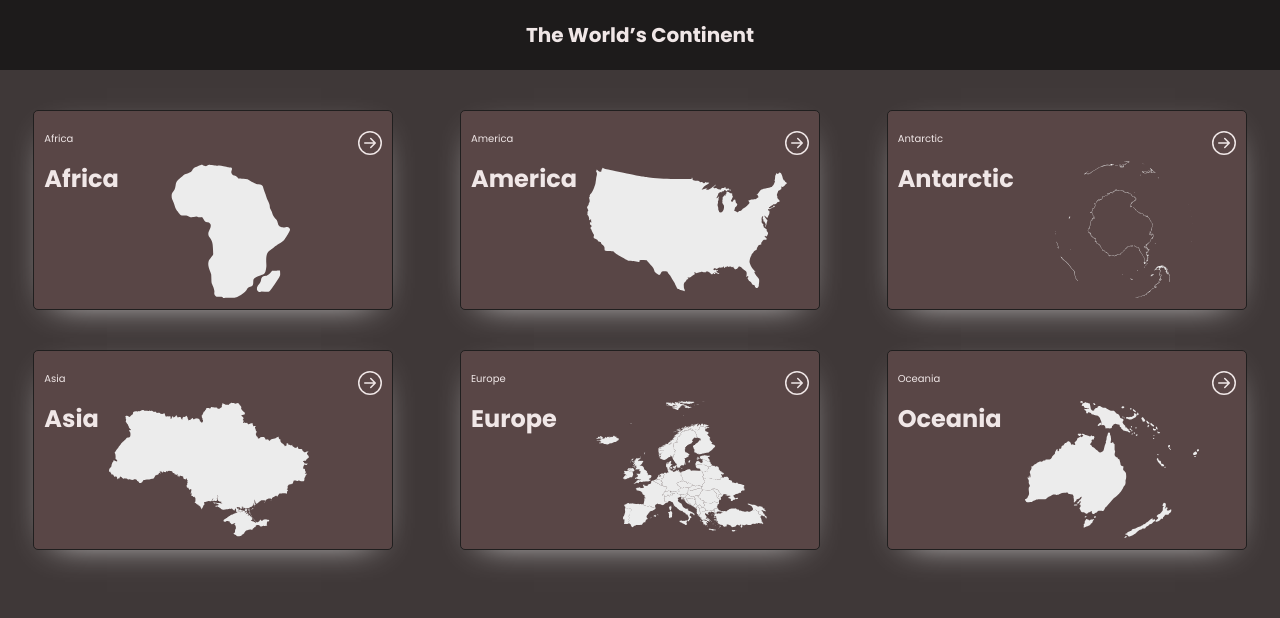
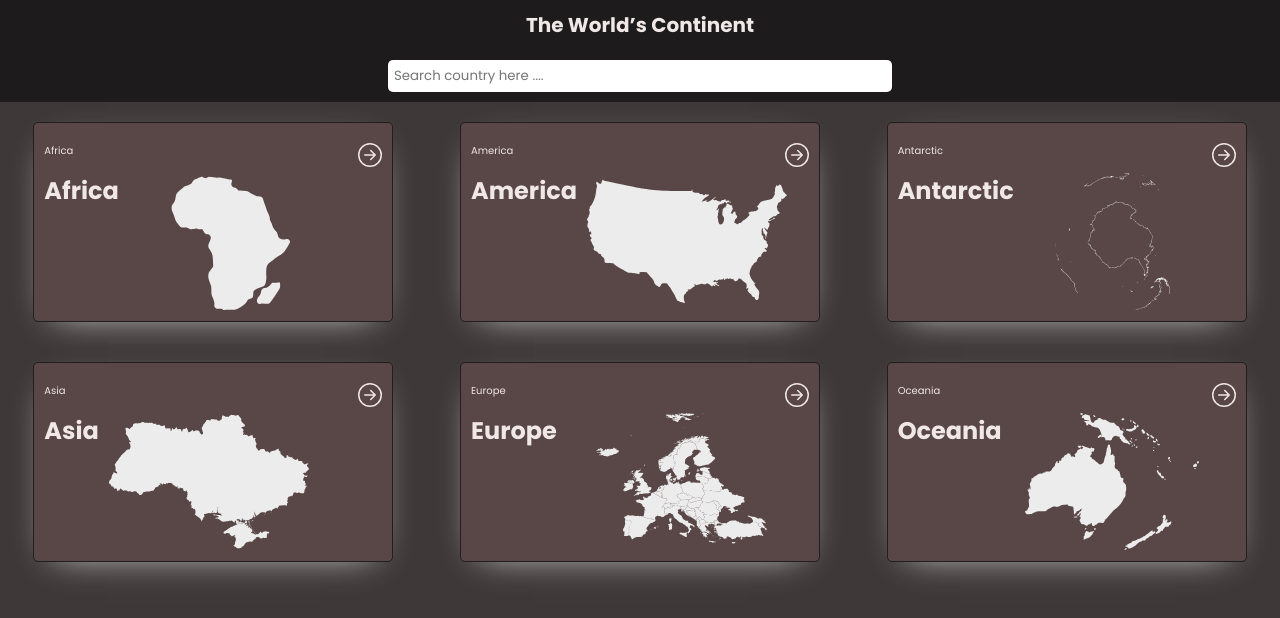
Before and after one commit to Theodoraldo/react-capstone-metrics, a React (Create React App) app: page / in a window 1280 px wide. Shown: the top 618 px of the page. Built offline with nearby package versions, Linux system fonts and the light colour scheme.

Commit message:
Add filter functionality to home page

```diff
--- a/src/components/Home.js
+++ b/src/components/Home.js
@@ -1,4 +1,4 @@
-import React from 'react';
+import React, { useState } from 'react';
 import './style/Home.css';
 import { Link } from 'react-router-dom';
 import { BsArrowRightCircle } from 'react-icons/bs';
@@ -19,12 +19,20 @@ const continentList = [
 ];
 
 export default function Home() {
+  const [search, setSearch] = useState('');
   return (
     <>
-      <p className="home-header">The World&#8217;s Continent</p>
+      <div className="home-header-container">
+        <p className="home-header">The World&#8217;s Continent</p>
+      </div>
+      <div className="search-head">
+        <input type="text" className="search" placeholder="Search country here ...." onChange={(e) => setSearch(e.target.value)} />
+      </div>
       <div className="wrap">
         {
-          continentList.map((continent) => (
+          continentList.filter((continent) => (
+            search.toLowerCase() === '' ? continent : continent.continent.toLowerCase().includes(search)
+          )).map((continent) => (
             <div key={continent.id} className="continent">
               <div className="cont-head">
                 <div>{continent.continent}</div>
--- a/src/components/style/Home.css
+++ b/src/components/style/Home.css
@@ -9,13 +9,18 @@
   box-shadow: 0 10px 35px -20px white;
 }
 
+.home-header-container {
+  background-color: rgb(29, 27, 27);
+  padding: 10px;
+}
+
 .home-header {
   text-align: center;
   font-size: 20px;
   font-weight: bold;
-  background-color: rgb(29, 27, 27);
-  padding: 20px;
-  margin-bottom: 20px;
+}
+
+.search-head {
   position: sticky;
   top: 0;
 }
```
